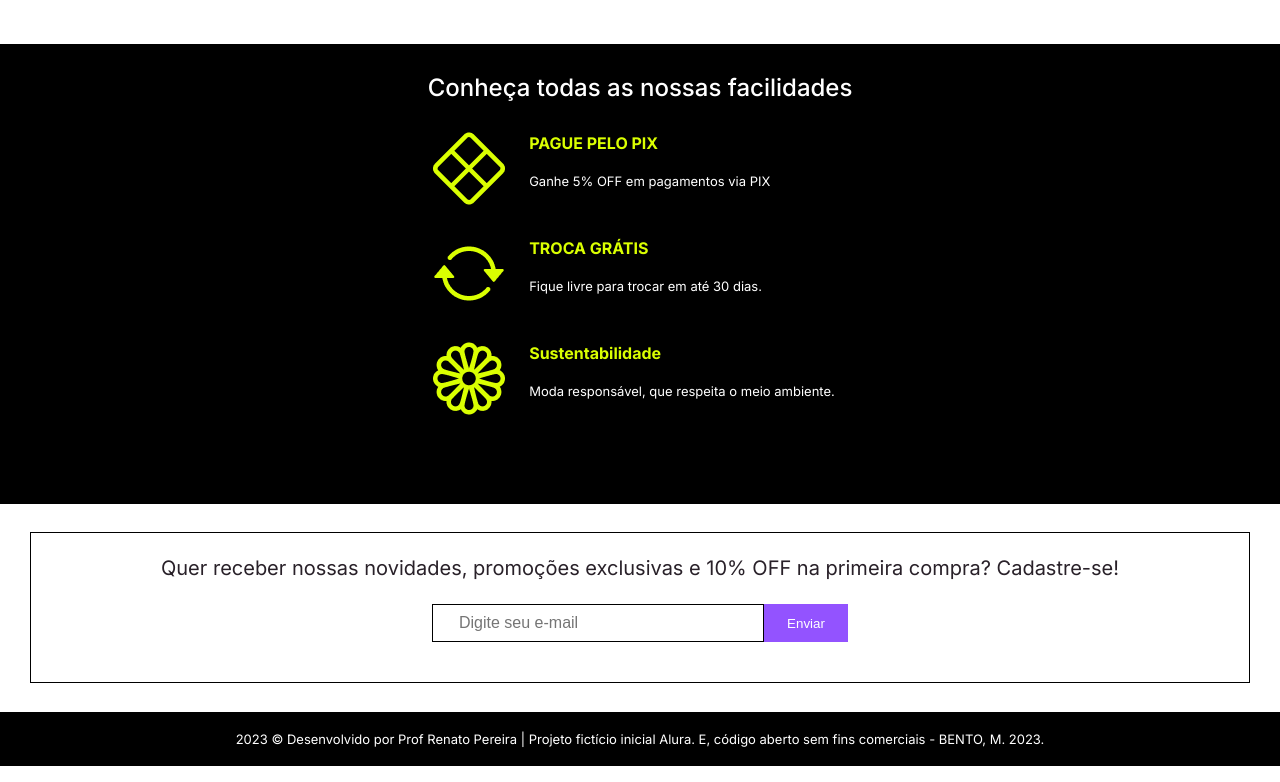
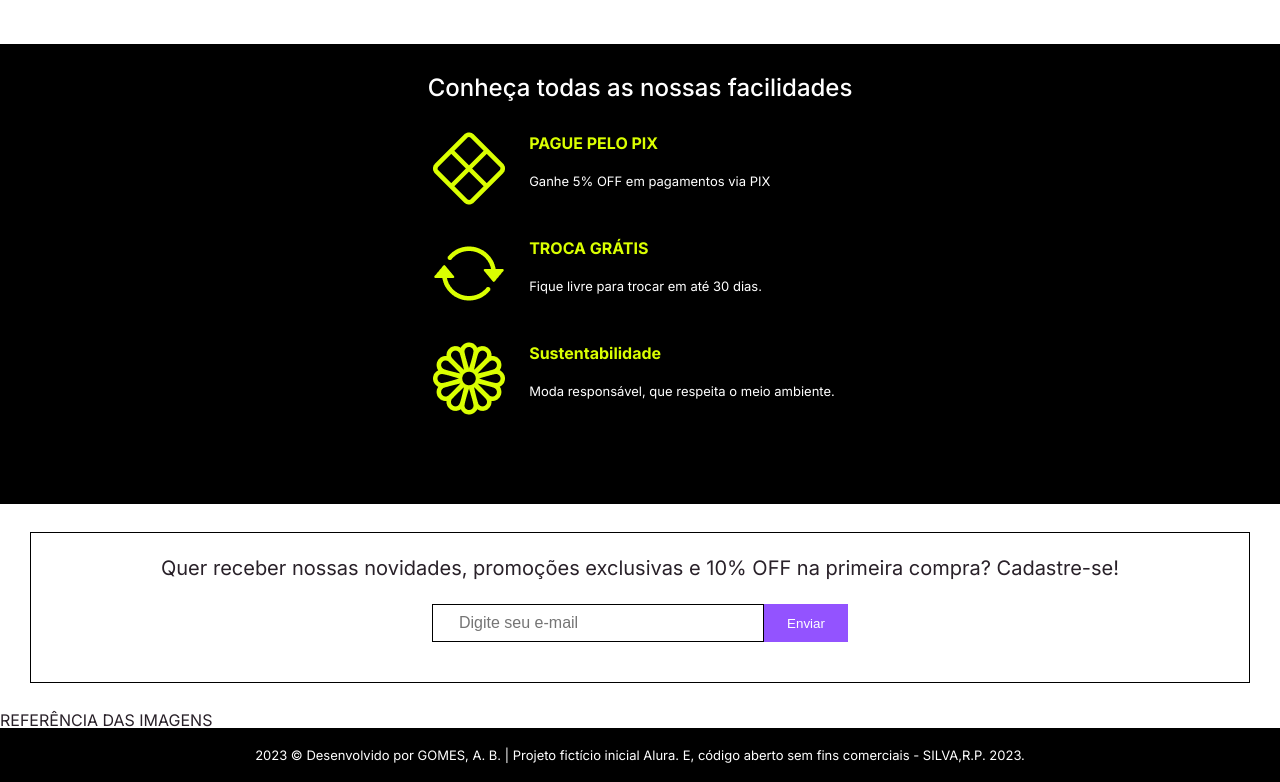
Before and after one commit to anabgms/lojinha, a website: page index.html in a window 1280 px wide. Shown: the part 1415-2197 px from the top of the page. Drawn offline with nearby package versions, Linux system fonts and the light colour scheme; no server answers.

Commit message:
Update index.html

```diff
--- a/index.html
+++ b/index.html
@@ -318,8 +318,13 @@
 
     </main>
 
+     <div class="referencia">
+     <h1> REFERÊNCIA DAS IMAGENS </h1>
+
     <footer>
-        <p class="footer_text">2023 © Desenvolvido por Prof Renato Pereira | Projeto fictício inicial Alura. E, código aberto sem fins comerciais - BENTO, M. 2023.</p>
+        <p class="footer_text">2023 © Desenvolvido por GOMES, A. B. | Projeto fictício inicial Alura. E, código aberto sem fins comerciais - SILVA,R.P. 2023.</p>
+
     </footer>
+
 </body>
 </html>
```
